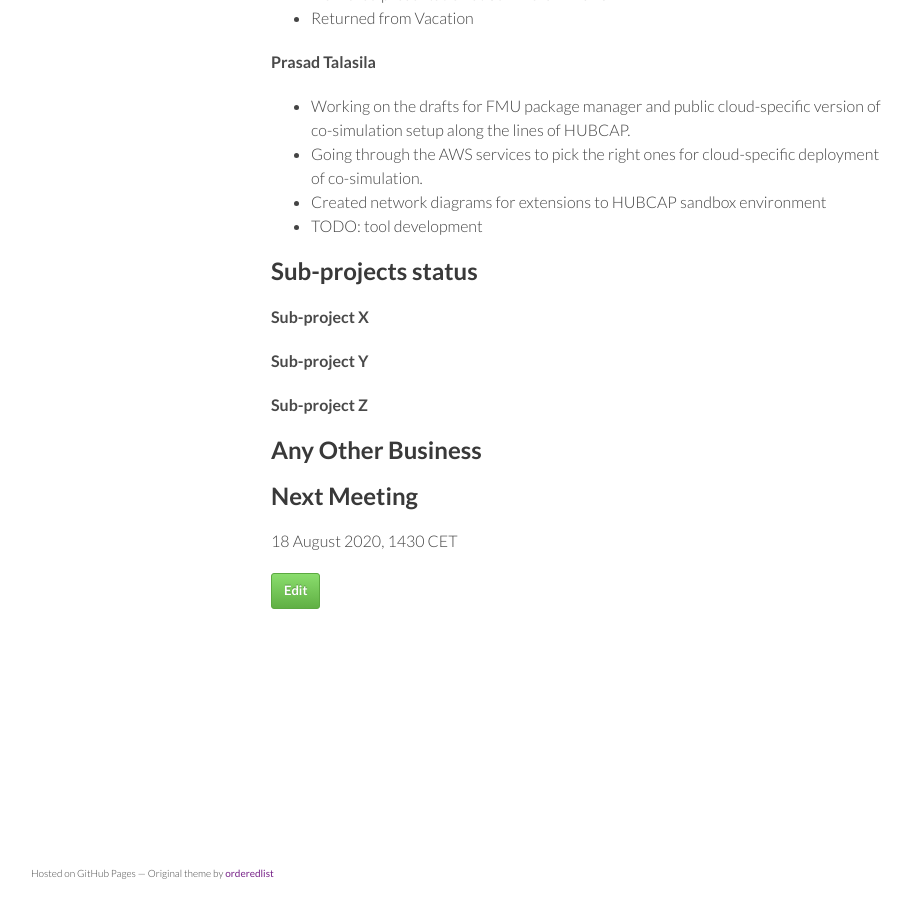
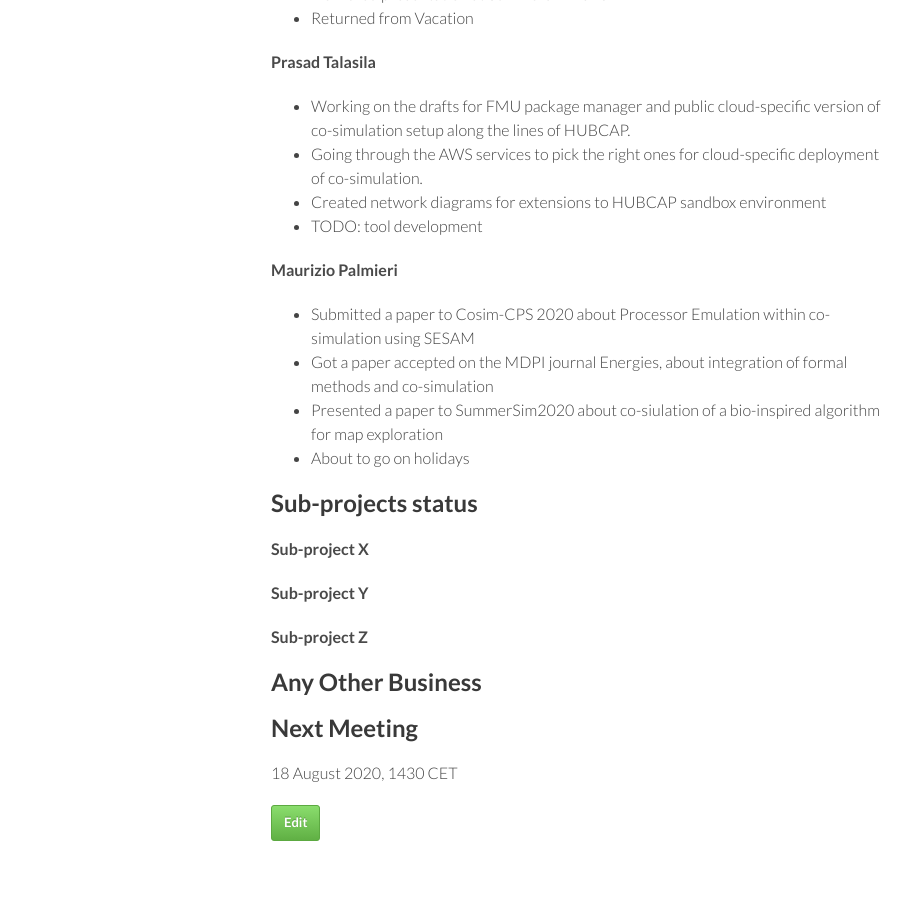
Before and after one commit to digitaltwincentre/digitaltwincentre.github.io, a Jekyll site: the page built from _biweeklies/Biweekly-21.md, in a window 1280 px wide and 900 px high, scrolled down 1067 px. Shown: the whole window, without its empty margins (179-1089 px from the left). Built offline with Jekyll 4.4.1, drawn with Linux system fonts in a browser that asks for light colours; nearby versions of some CDN libraries.

Commit message:
Update Biweekly-21.md

```diff
--- a/_biweeklies/Biweekly-21.md
+++ b/_biweeklies/Biweekly-21.md
@@ -54,6 +54,12 @@ date: 04 August 2020, 1430 CEST
 * Created network diagrams for extensions to HUBCAP sandbox environment
 * TODO: tool development
 
+#### Maurizio Palmieri
+* Submitted a paper to Cosim-CPS 2020 about Processor Emulation within co-simulation using SESAM
+* Got a paper accepted on the MDPI journal Energies, about integration of formal methods and co-simulation
+* Presented a paper to SummerSim2020 about co-siulation of a bio-inspired algorithm for map exploration
+* About to go on holidays
+
 
 ## Sub-projects status
 
```
